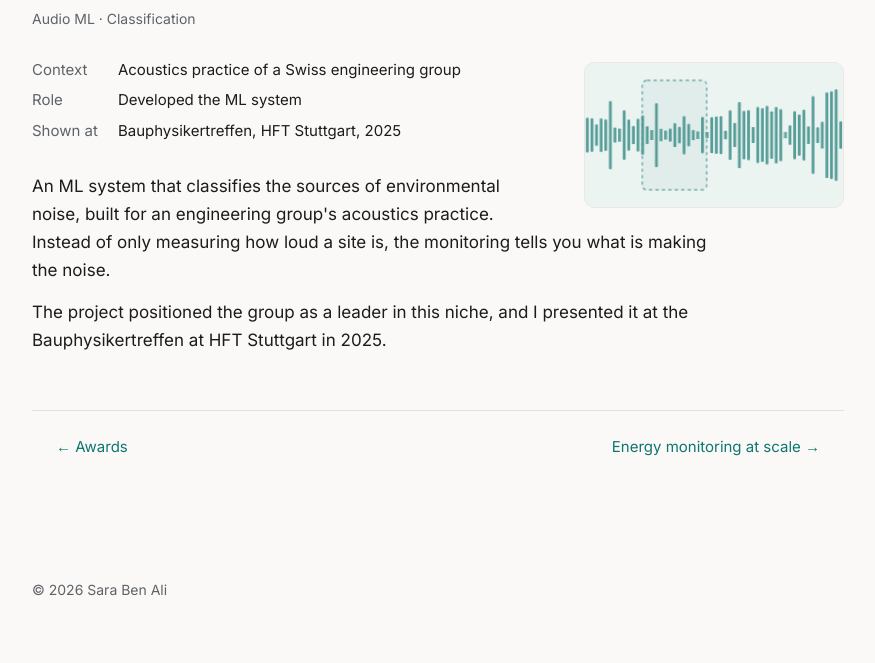
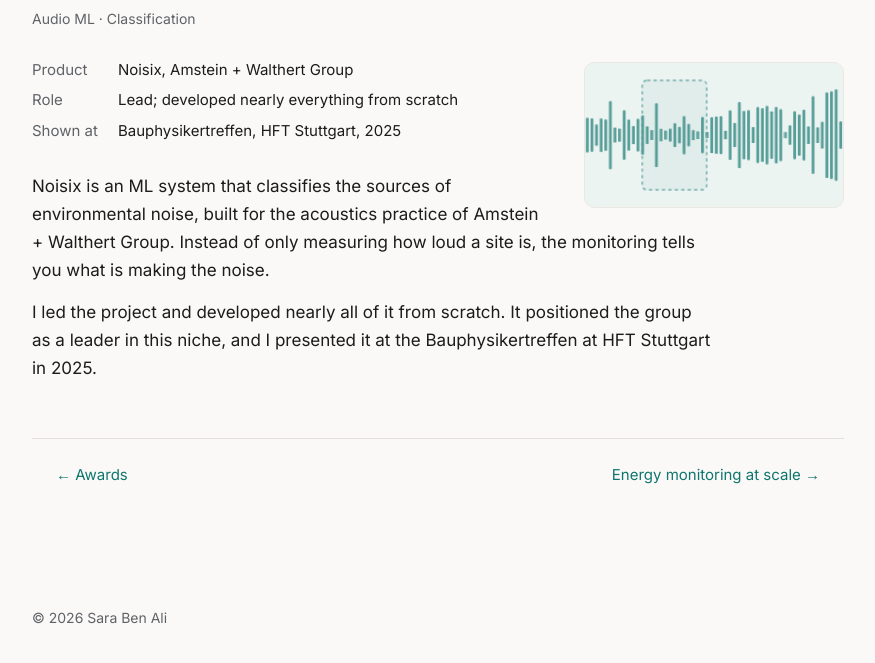
Before and after one commit to intern2807/intern2807.github.io, a plain HTML site: page projects/acoustic-monitoring.html in a window 1280 px wide. Shown: the part 271-934 px from the top of the page, without its empty margins (202-1077 px from the left). Drawn offline with Linux system fonts and the light colour scheme.

Commit message:
Hero: signals -> data; name Noisix and role on acoustic monitoring page
Co-Authored-By: Claude Opus 5.5 <noreply@anthropic.com>
Claude-Session: https://claude.ai/code/session_01JGd7N6sz7jt7pYGZkRMgvf

```diff
--- a/projects/acoustic-monitoring.html
+++ b/projects/acoustic-monitoring.html
@@ -37,13 +37,13 @@
     <p class="tags">Audio ML · Classification</p>
     <div class="viz" data-viz="acoustic"></div>
     <dl class="facts">
-      <dt>Context</dt><dd>Acoustics practice of a Swiss engineering group</dd>
-      <dt>Role</dt><dd>Developed the ML system</dd>
+      <dt>Product</dt><dd>Noisix, Amstein + Walthert Group</dd>
+      <dt>Role</dt><dd>Lead; developed nearly everything from scratch</dd>
       <dt>Shown at</dt><dd>Bauphysikertreffen, HFT Stuttgart, 2025</dd>
     </dl>
 
-    <p>An ML system that classifies the sources of environmental noise, built for an engineering group's acoustics practice. Instead of only measuring how loud a site is, the monitoring tells you what is making the noise.</p>
-    <p>The project positioned the group as a leader in this niche, and I presented it at the Bauphysikertreffen at HFT Stuttgart in 2025.</p>
+    <p>Noisix is an ML system that classifies the sources of environmental noise, built for the acoustics practice of Amstein + Walthert Group. Instead of only measuring how loud a site is, the monitoring tells you what is making the noise.</p>
+    <p>I led the project and developed nearly all of it from scratch. It positioned the group as a leader in this niche, and I presented it at the Bauphysikertreffen at HFT Stuttgart in 2025.</p>
     <!-- Add: the problem in practice, data collection, model approach, what changed for the acoustics team. -->
     <nav class="next">
       <a href="awards.html">← Awards</a>
```
Also changed, not shown: index.html (+1 -1 lines).
